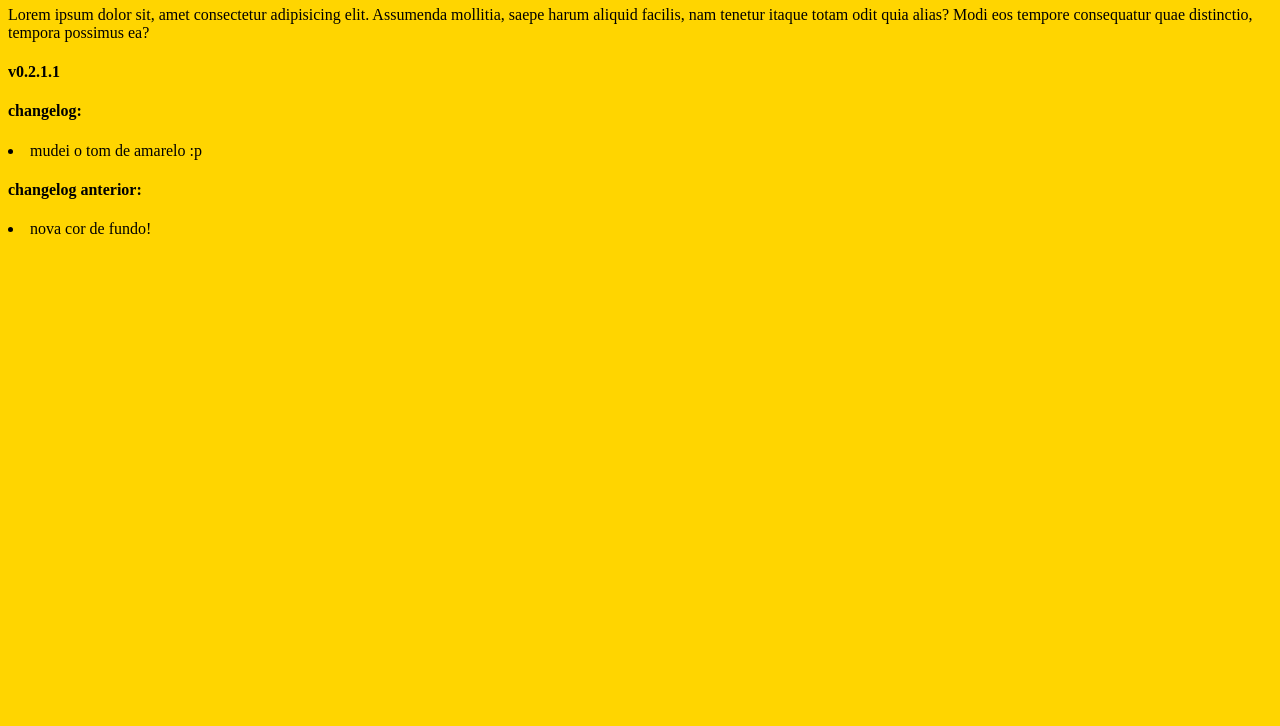
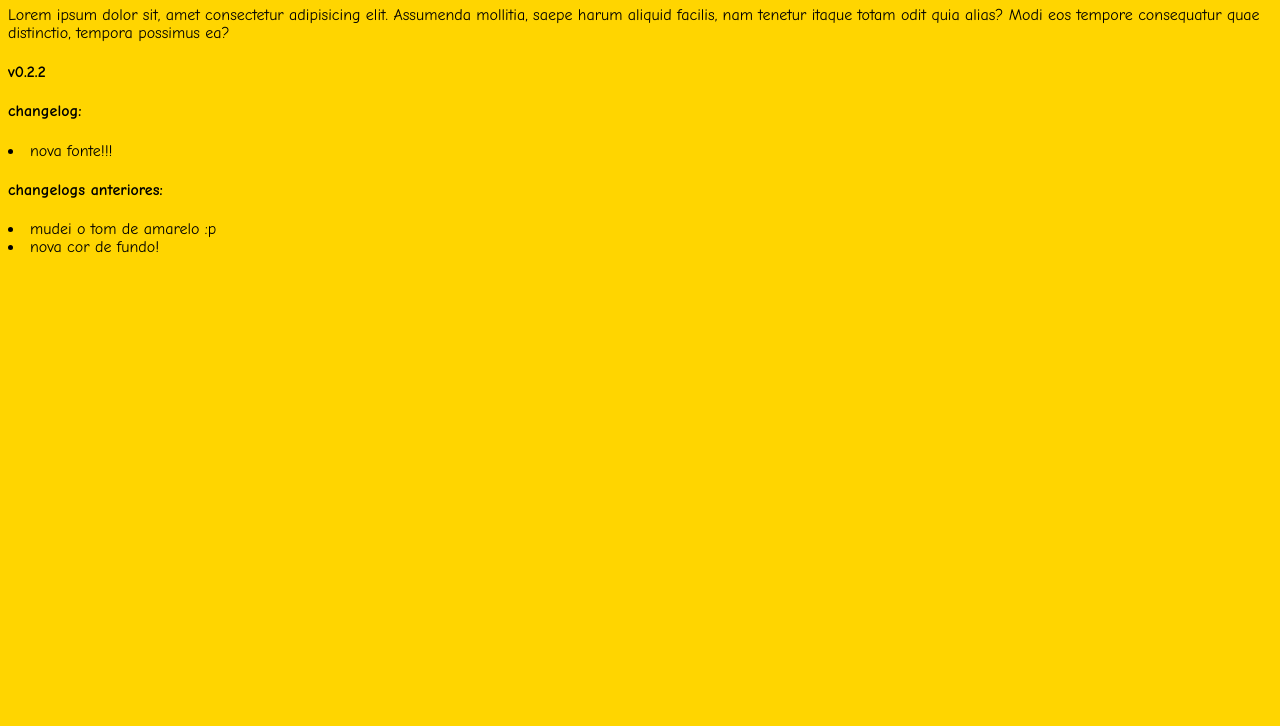
Before and after one commit to Art988/PrimeiroRepositorio, a plain HTML site: page index.html in a window 1280 px wide. Shown: the part 74-800 px from the top of the page. Drawn offline with Linux system fonts and the light colour scheme.

Commit message:
nova fonte: comic sans

```diff
--- a/index.html
+++ b/index.html
@@ -4,15 +4,16 @@
     <meta charset="UTF-8">
     <meta name="viewport" content="width=device-width, initial-scale=1.0">
     <link rel="stylesheet" href="style.css">
-    <title>primeiro repositorio</title>
+    <title>meu site foda</title>
 </head>
 <body>
     <h1>Primeiro repositorio local</h1>
     <p>Lorem ipsum dolor sit, amet consectetur adipisicing elit. Assumenda mollitia, saepe harum aliquid facilis, nam tenetur itaque totam odit quia alias? Modi eos tempore consequatur quae distinctio, tempora possimus ea?</p>
-    <h4>v0.2.1.1</h4>
+    <h4>v0.2.2</h4>
     <h4>changelog: </h4>
+    <li>nova fonte!!!</li>
+    <h4>changelogs anteriores:</h4>
     <li>mudei o tom de amarelo :p</li>
-    <h4>changelog anterior:</h4>
     <li>nova cor de fundo!</li>
 </body>
 </html>
--- a/style.css
+++ b/style.css
@@ -1,3 +1,4 @@
 body {
     background-color: rgb(255, 213, 0);
+    font-family: 'Comic Sans MS', 'Chalkboard SE', 'Comic Neue', sans-serif;
 }
```
